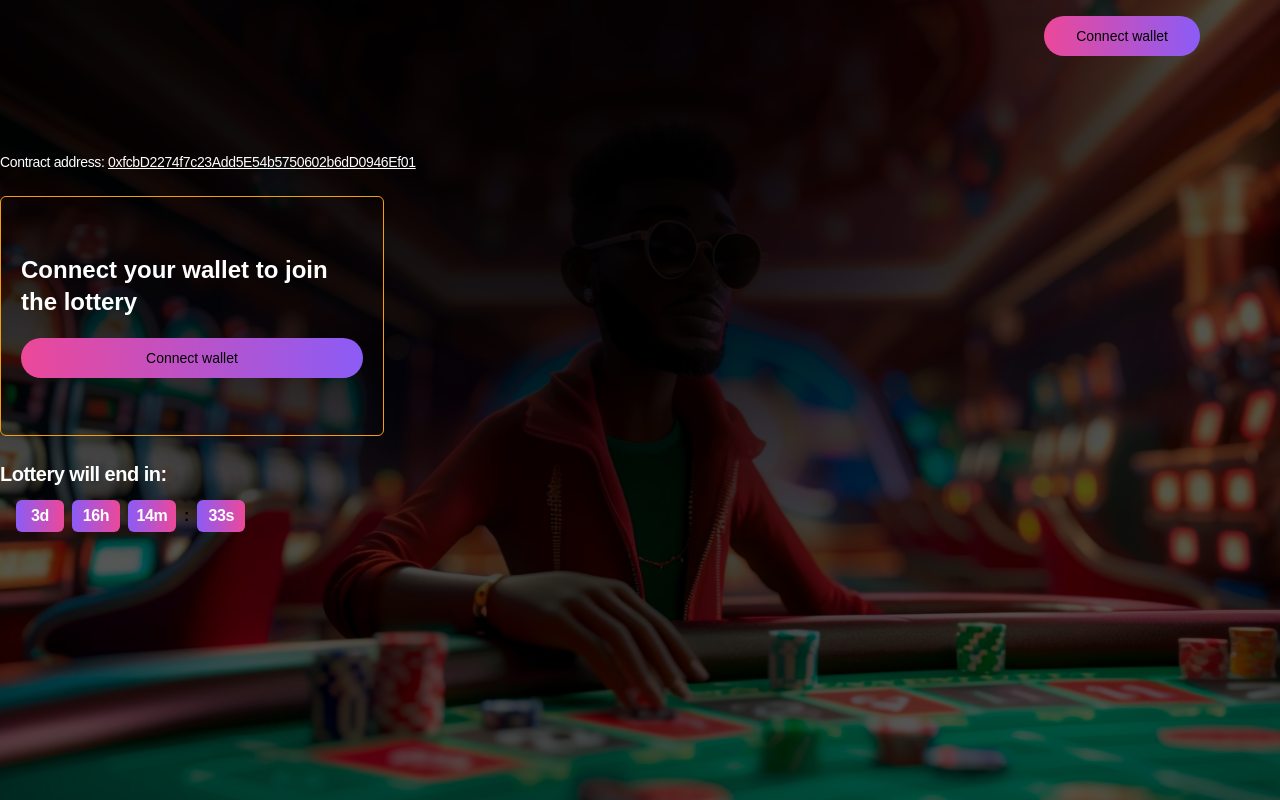
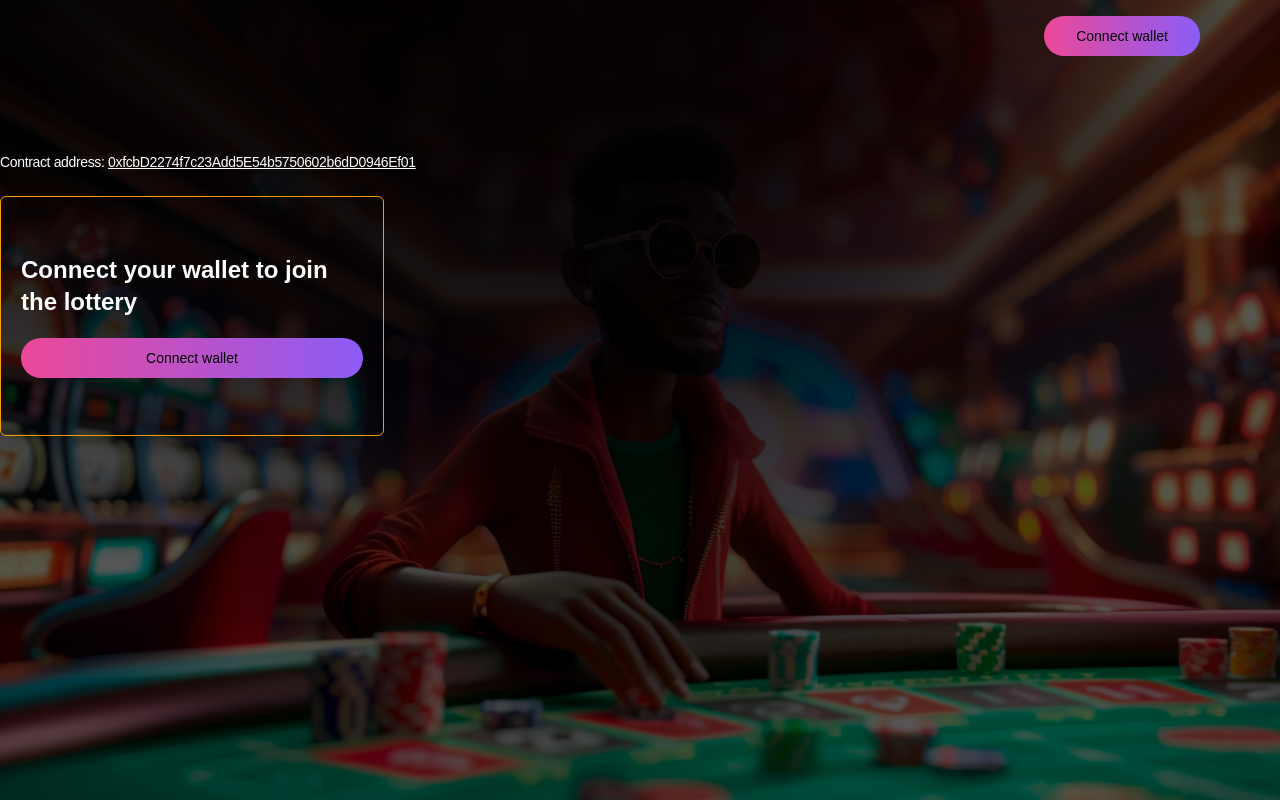
Before and after one commit to Ibidapo-Ayo/lottery-game, a Next.js app: page / in a window 1280 px wide. Built offline with nearby package versions, Linux system fonts and the light colour scheme.

Commit message:
minor update to the timer

```diff
--- a/app/page.tsx
+++ b/app/page.tsx
@@ -7,7 +7,6 @@ import Lottery from "@/components/Lottery";
 import LotteryEndTimer from "@/components/LotteryEndTimer";
 import { Button } from "@/components/ui/button";
 import { LotteryContext } from "@/hooks/LotteryContext";
-import { lotterEndTime } from "@/lib/utils";
 import Link from "next/link";
 import { useContext, useState } from "react";
 
@@ -49,14 +48,9 @@ export default function Home() {
         {userIsLoggedin === "true" && <Lottery setUserIsAdmin={setUserIsAdmin} />}
       </div>
 
-      <div className="">
-        <h1 className="text-xl text-white tracking-tight font-semibold">Lottery will end in:</h1>
-        <LotteryEndTimer targetDate={lotterEndTime} />
-      </div>
-
       {userIsAdmin && (
         <div className="pt-10">
-          <Button variant={"ghost"} size={"lg"} className='rounded-full  bg-gradient-to-r from-pink-500 to-violet-500' onClick={pickAWinner} disabled={new Date(lotterEndTime).getTime() > Date.now()}>Pick a winner</Button>
+          <Button variant={"ghost"} size={"lg"} className='rounded-full  bg-gradient-to-r from-pink-500 to-violet-500' onClick={pickAWinner}>Pick a winner</Button>
         </div>
       )}
     </div>
--- a/components/form/LotteryForm.tsx
+++ b/components/form/LotteryForm.tsx
@@ -3,7 +3,6 @@ import React, { FormEvent, useState } from 'react'
 import { Button } from '../ui/button'
 import Web3 from 'web3'
 import { abi, address } from '@/utils/lottery'
-import { lotterEndTime } from '@/lib/utils'
 
 const LotteryForm = () => {
 
@@ -51,7 +50,7 @@ const LotteryForm = () => {
                 <input type='number' className='w-full bg-white py-2 px-3 rounded-md border-none outline-none' value={amount} onChange={(e) => setAmount(e.target.value)} />
             </div>
 
-            <Button variant={"ghost"} size={"lg"} disabled={new Date(lotterEndTime).getTime()< Date.now()} className=' bg-gradient-to-r transition-all hover:from-violet-500 hover:to-pink-500 duration-700 from-pink-500 to-violet-500 w-full rounded-full text-white hover:text-white'>{isLoading ? "Entering the lottery" : "Enter"}</Button>
+            <Button variant={"ghost"} size={"lg"}  className=' bg-gradient-to-r transition-all hover:from-violet-500 hover:to-pink-500 duration-700 from-pink-500 to-violet-500 w-full rounded-full text-white hover:text-white'>{isLoading ? "Entering the lottery" : "Enter"}</Button>
         </form>
     )
 }
```
